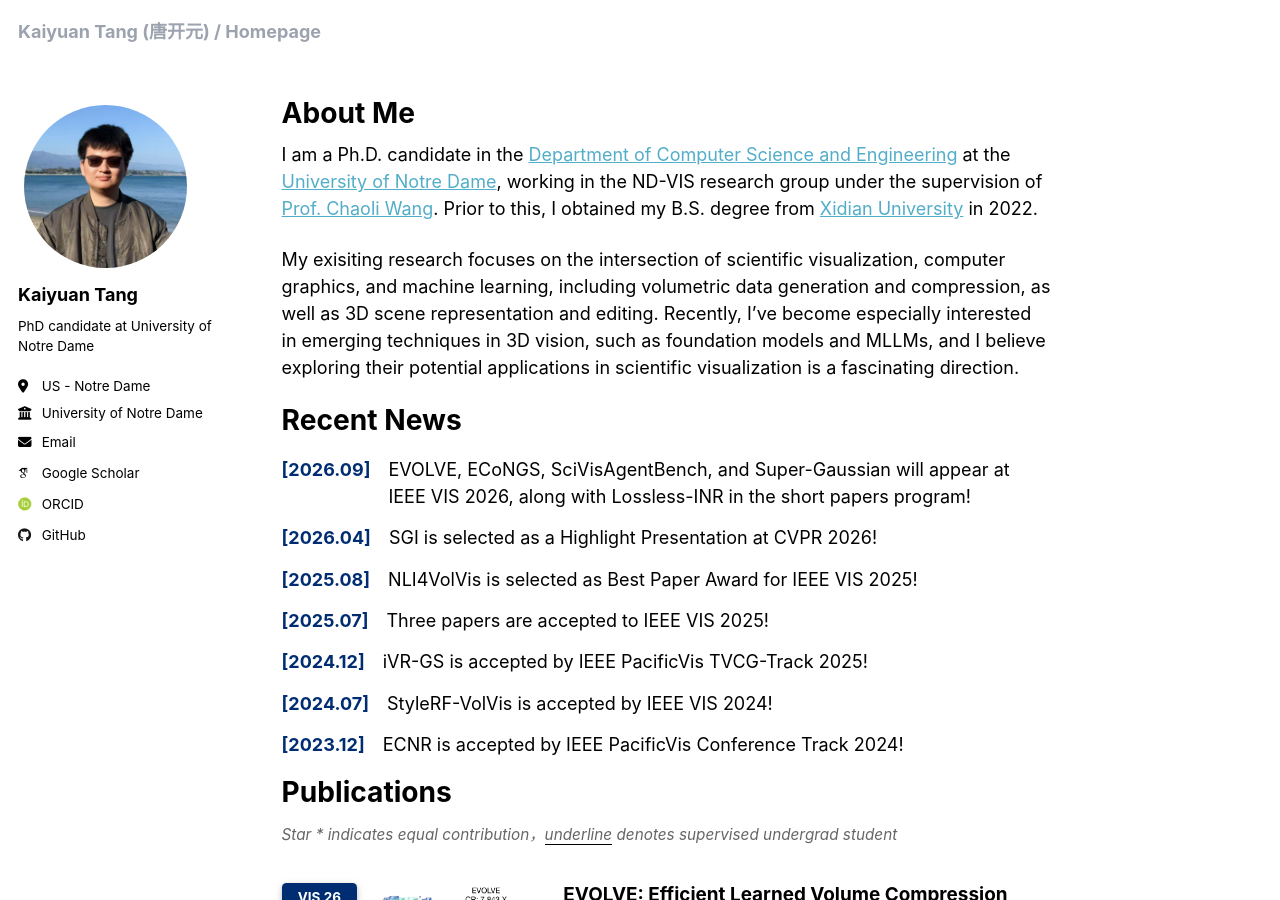
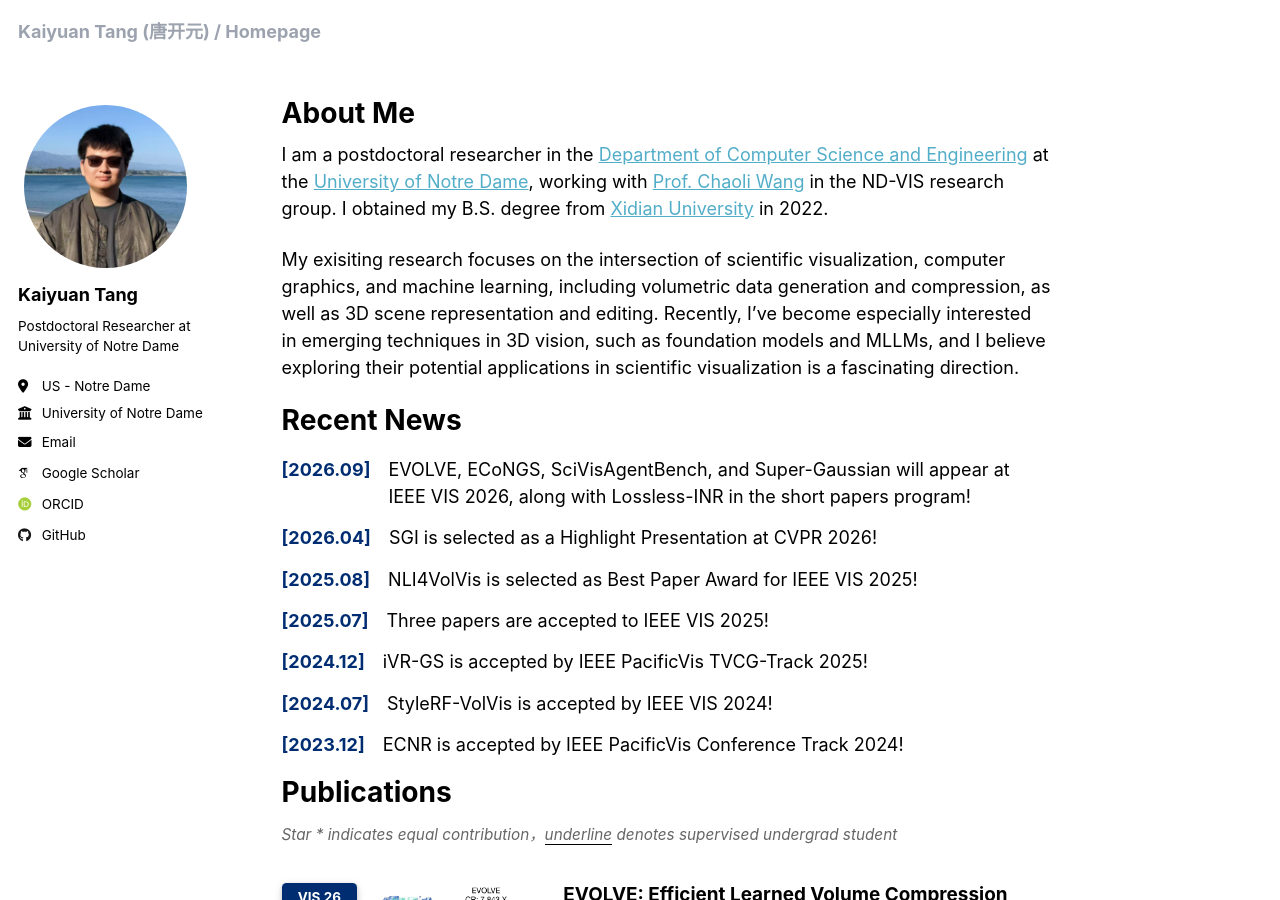
Before and after one commit to TouKaienn/TouKaienn.github.io, a Jekyll site: the page built from _pages/about.md, in a window 1280 px wide and 900 px high. Built offline with Jekyll 4.4.1, drawn with Linux system fonts in a browser that asks for light colours; some web fonts are replaced; a style sheet for code colours, icons or effects is not loaded; some of the changed text lies outside the part shown.

Commit message:
Update postdoctoral role and unify Super-Gaussian venue format

```diff
--- a/_config.yml
+++ b/_config.yml
@@ -25,7 +25,7 @@
   avatar           : "/profile.png"
   name             : "Kaiyuan Tang"
   pronouns         : # example: "she/her"
-  bio              : "PhD candidate at University of Notre Dame"
+  bio              : "Postdoctoral Researcher at University of Notre Dame"
   location         : "US - Notre Dame"
   employer         : "University of Notre Dame"
   uri              : # URL
--- a/_data/publications.yml
+++ b/_data/publications.yml
@@ -27,7 +27,7 @@
   - title: "Super-Gaussian: Interactive Scene Editing for 3D Gaussian Splatting and NLI-Based Volume Visualization in Virtual Reality"
     authors: Suemin Jeon, <strong>Kaiyuan Tang</strong>, Chaoli Wang, Won-Ki Jeong
     conference_short: VIS 26
-    conference: IEEE VIS 2026, accepted.
+    conference: IEEE Transactions on Visualization and Computer Graphics <strong>(TVCG)</strong>, to appear (IEEE VIS 2026).
     pdf: https://arxiv.org/abs/2608.04475
     page: https://smin0136.github.io/super-gaussian-project/
     image: /images/pubs/SuperGaussian.png
--- a/_pages/about.md
+++ b/_pages/about.md
@@ -7,7 +7,7 @@
   - /about.html
 ---
 
-I am a Ph.D. candidate in the [Department of Computer Science and Engineering](https://cse.nd.edu/) at the [University of Notre Dame](https://www.nd.edu/), working in the ND-VIS research group under the supervision of [Prof. Chaoli Wang](https://sites.nd.edu/chaoli-wang/). Prior to this, I obtained my B.S. degree from [Xidian University](https://en.xidian.edu.cn/) in 2022.
+I am a postdoctoral researcher in the [Department of Computer Science and Engineering](https://cse.nd.edu/) at the [University of Notre Dame](https://www.nd.edu/), working with [Prof. Chaoli Wang](https://sites.nd.edu/chaoli-wang/) in the ND-VIS research group. I obtained my B.S. degree from [Xidian University](https://en.xidian.edu.cn/) in 2022.
 
 My exisiting research focuses on the intersection of scientific visualization, computer graphics, and machine learning, including volumetric data generation and compression, as well as 3D scene representation and editing. Recently, I've become especially interested in emerging techniques in 3D vision, such as foundation models and MLLMs, and I believe exploring their potential applications in scientific visualization is a fascinating direction.
 
```
